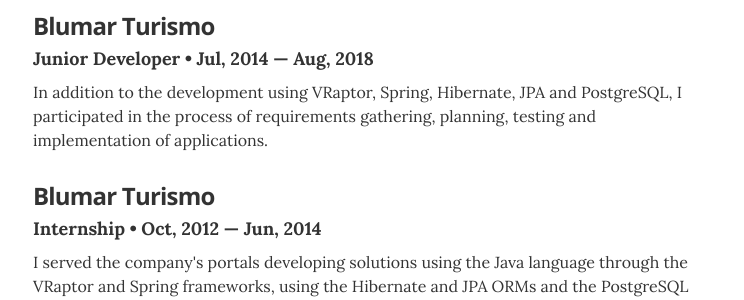
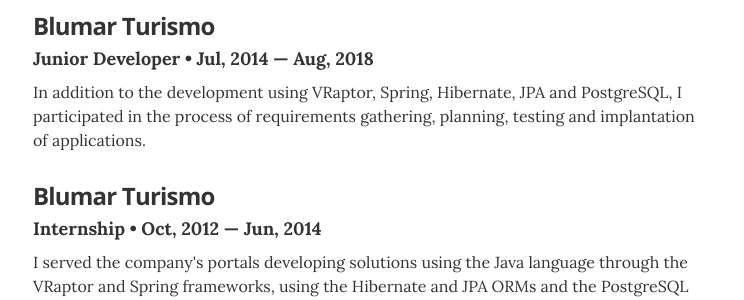
Before and after one commit to pedrobezerradev/pedrobezerradev.github.io, a Jekyll site: the page built from index.html, in a window 1280 px wide. Shown: the part 731-1031 px from the top of the page, without its empty margins (267-1011 px from the left). Built offline with Jekyll 4.4.1, drawn with Linux system fonts in a browser that asks for light colours.

Commit message:
pequena correção de palavra

```diff
--- a/_data/experience.yml
+++ b/_data/experience.yml
@@ -9,7 +9,7 @@
 - company: Blumar Turismo
   position: Junior Developer
   duration:  Jul, 2014 &mdash; Aug, 2018
-  summary: In addition to the development using VRaptor, Spring, Hibernate, JPA and PostgreSQL, I participated in the process of requirements gathering, planning, testing and implementation of applications.
+  summary: In addition to the development using VRaptor, Spring, Hibernate, JPA and PostgreSQL, I participated in the process of requirements gathering, planning, testing and implantation of applications.
 
 # Internship
 - company: Blumar Turismo
```
